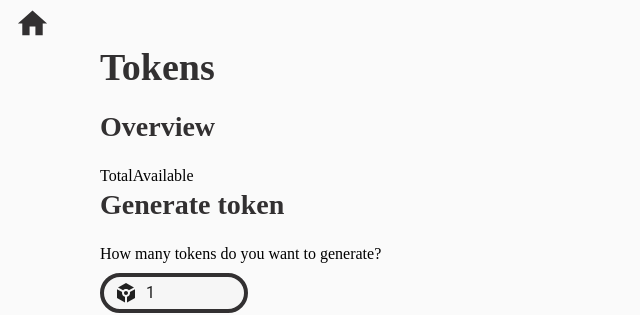
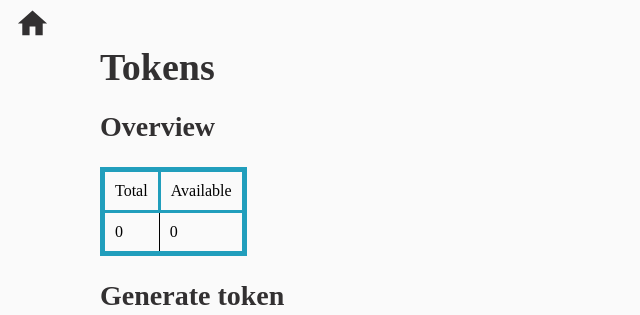
Before and after one commit to ioanalazea/Audio-Data-Recording-for-Parkinson-s-Disease, a React (Create React App) app in the folder my-app/: page /admin/tokens in a window 1280 px wide. Shown: the top 315 px of the page, without its empty margins (0-640 px from the left). Built offline with nearby package versions, Linux system fonts and the light colour scheme; no server answers; the database is empty; a web font is replaced by a local one; what encrypt-storage would draw is missing.

Commit message:
Tokens done i hope :)

```diff
--- a/my-app/src/pages/AdminTokens.js
+++ b/my-app/src/pages/AdminTokens.js
@@ -1,4 +1,4 @@
-import React, { useEffect, useState } from "react";
+import React, { useState, useEffect } from "react";
 import { v4 as uuid } from "uuid";
 import AdminSidebar from "../components/AdminSidebar.js";
 import InputAdornment from "@material-ui/core/InputAdornment";
@@ -7,8 +7,9 @@ import EmailIcon from "@mui/icons-material/Email";
 import emailjs from "@emailjs/browser";
 import { TextField, Typography } from "@material-ui/core";
 import { database } from "../firebase/config.js";
-import { ref, push, set } from "firebase/database";
+import { ref, push, get } from "firebase/database";
 import Swal from "sweetalert2";
+import ReactLoading from "react-loading";
 
 export default function AdminPatientData() {
   const title = {
@@ -45,9 +46,33 @@ export default function AdminPatientData() {
     marginBottom: "15px",
     marginTop: "10px",
   };
+
   const [numTokens, setNumTokens] = React.useState(1);
   const [generatedTokens, setGeneratedTokens] = React.useState([]);
   const [error, setError] = React.useState("");
+  const [tokenCount, setTokenCount] = useState({ available: 0, total: 0 });
+  const [isLoading, setIsLoading] = useState(false);
+
+  const getTokens = () => {
+    var tokensRef = ref(database, "tokens/");
+    get(tokensRef).then(function (snapshot) {
+      var available = 0;
+      var total = 0;
+      snapshot.forEach(function (item) {
+        total = total + 1;
+        if (item.val().used === 0) available = available + 1;
+      });
+      console.log(available, total);
+      setTokenCount({ available: available, total: total });
+    });
+  };
+
+  const [refresh, setRefresh] = useState(false);
+
+  useEffect(() => {
+    getTokens();
+    console.log(tokenCount);
+  }, [refresh]);
 
   const handleChange = (e) => {
     const regex = /^[0-9\b]+$/;
@@ -68,9 +93,8 @@ export default function AdminPatientData() {
     }
   };
 
-
   const [email, setEmail] = useState("");
-  const saveTokens = (tokens, send) => {
+  const saveTokens = async (tokens, send) => {
     if (send === 0) {
       for (let i = 0; i < tokens.length; i++) {
         push(ref(database, "tokens/"), {
@@ -85,6 +109,7 @@ export default function AdminPatientData() {
       setError("");
       setEmail("");
       setNumTokens(1);
+      setRefresh(!refresh);
     } else if (send === 1) {
       const emailPattern = /^[A-Za-z0-9._%+-]+@[A-Za-z0-9.-]+\.[A-Za-z]{2,}$/;
       if (emailPattern.test(email)) {
@@ -101,9 +126,9 @@ export default function AdminPatientData() {
         for (let i = 0; i < tokens.length; i++) {
           text = text + tokens[i] + "\n";
         }
-        console.log(text);
-        //HERE TO SEND EMAIL console.log("Send email");
-       emailjs
+
+        setIsLoading(true);
+        await emailjs
           .send(
             "service_b5d39lg",
             "template_75wk0ng",
@@ -115,12 +140,13 @@ export default function AdminPatientData() {
           )
           .then(
             function (response) {
+              setIsLoading(false);
               Swal.fire({
-                icon: 'success',
-                title: 'Email has been sent!',
+                icon: "success",
+                title: "Email has been sent!",
                 showConfirmButton: false,
-                timer: 1500
-              })
+                timer: 1500,
+              });
             },
             function (error) {
               console.log(error);
@@ -130,6 +156,7 @@ export default function AdminPatientData() {
         setError("");
         setEmail("");
         setNumTokens(1);
+        setRefresh(!refresh);
       } else {
         Swal.fire({
           icon: "error",
@@ -152,19 +179,34 @@ export default function AdminPatientData() {
         <div
           style={{
             paddingLeft: "100px",
-            display: "flex",
-            flexDirection: "row",
           }}
         >
-          <div style={{ display: "flex", flexDirection: "column" }}>
-            <label>Total</label>
-            {}
-          </div>
-
-          <div>
-            <label>Available</label>
-            {}
-          </div>
+          <table
+            style={{
+              border: "5px solid #219ebc",
+              borderCollapse: "collapse",
+              marginBottom: "20px",
+            }}
+          >
+            <tbody>
+              <tr>
+                <td style={{ border: "3px solid #219ebc", padding: "10px" }}>
+                  Total
+                </td>
+                <td style={{ border: "3px solid #219ebc", padding: "10px" }}>
+                  Available
+                </td>
+              </tr>
+              <tr>
+                <td style={{ border: "1px solid black", padding: "10px" }}>
+                  {tokenCount.total}
+                </td>
+                <td style={{ border: "1px solid black", padding: "10px" }}>
+                  {tokenCount.available}
+                </td>
+              </tr>
+            </tbody>
+          </table>
         </div>
 
         <div style={subTitle}> Generate token </div>
@@ -196,7 +238,7 @@ export default function AdminPatientData() {
           <div
             style={{ display: "flex", flexDirection: "row", marginTop: "30px" }}
           >
-            {generatedTokens.length != 0 ? (
+            {generatedTokens.length !== 0 ? (
               <div style={{ marginTop: "15px" }}>
                 <Typography
                   style={{
@@ -219,8 +261,21 @@ export default function AdminPatientData() {
             ) : (
               <></>
             )}
-            {generatedTokens.length != 0 ? (
+            {generatedTokens.length !== 0 ? (
               <div style={{ marginLeft: "100px" }}>
+                {isLoading ? (
+                  <div style={{ marginLeft: "140px", marginBottom: "20px" }}>
+                    {" "}
+                    <ReactLoading
+                      type="spokes"
+                      color="#219EBC"
+                      height={70}
+                      width={70}
+                    />
+                  </div>
+                ) : (
+                  <></>
+                )}
                 <TextField
                   style={{
                     ...styleTextField,
```
